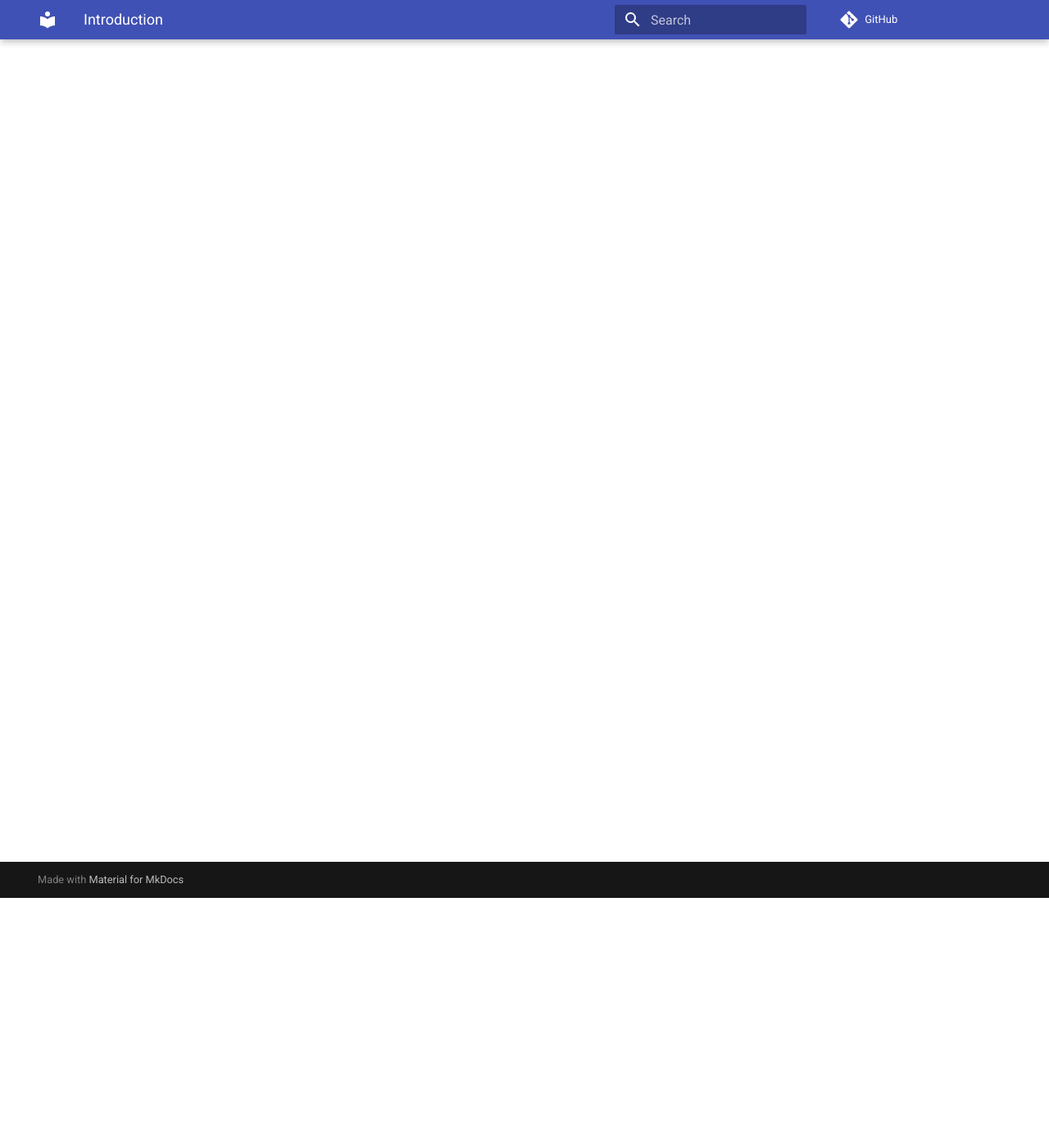
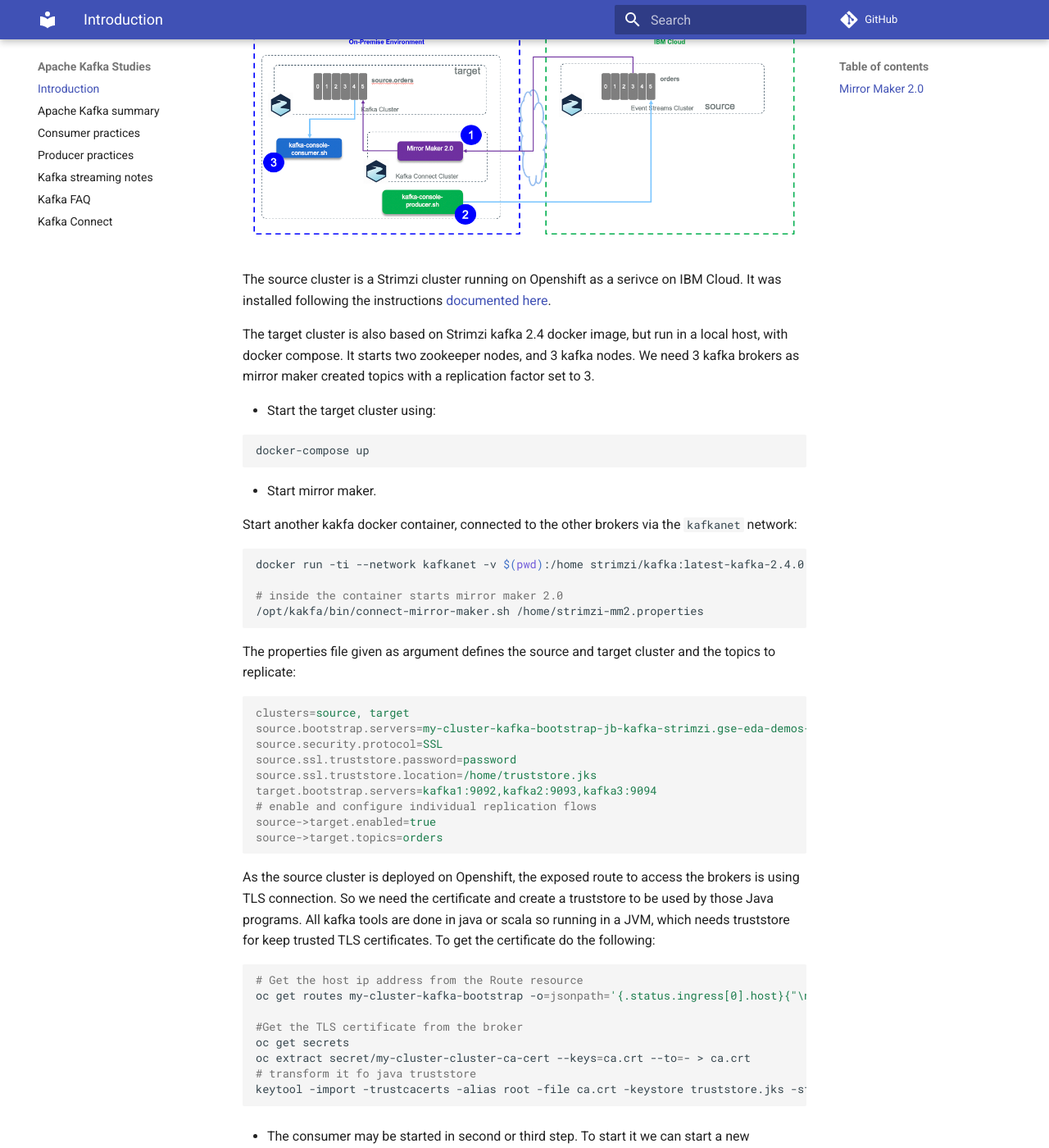
Before and after one commit to jbcodeforce/kafka-studies, an MkDocs documentation site: the page built from docs/index.md, in a window 1280 px wide and 1400 px high, scrolled down 305 px. Shown: the whole window at 82% size. Built offline with MkDocs 1.6.1 and Material for MkDocs 9.7.7, drawn with Linux system fonts in a browser that asks for light colours; comment, search, counter and statistics services are not loaded; some of the changed text lies outside the part shown.

Commit message:
MM2 update

````diff
--- a/docs/index.md
+++ b/docs/index.md
@@ -1 +1,84 @@
 # Apache Kafka Studies
+
+This repository regroup a set of deeper personal studies on kafka.
+
+## Mirror Maker 2.0
+
+The folder `mirror-maker-2` includes the scripts and configuration to support the following test:
+
+![](images/mm2-test1.png)
+
+The source cluster is a Strimzi cluster running on Openshift as a serivce on IBM Cloud. It was installed following the instructions [documented here](https://ibm-cloud-architecture.github.io/refarch-eda/deployments/strimzi/deploy/).
+
+The target cluster is also based on Strimzi kafka 2.4 docker image, but run in a local host, with docker compose. It starts two zookeeper nodes, and 3 kafka nodes. We need 3 kafka brokers as mirror maker created topics with a replication factor set to 3.
+
+* Start the target cluster using:
+
+```
+docker-compose up
+```
+
+* Start mirror maker.
+
+Start another kakfa docker container, connected to the other brokers via the `kafkanet` network:
+
+```shell
+docker run -ti --network kafkanet -v $(pwd):/home strimzi/kafka:latest-kafka-2.4.0 bash
+
+# inside the container starts mirror maker 2.0
+/opt/kakfa/bin/connect-mirror-maker.sh /home/strimzi-mm2.properties
+```
+
+The properties file given as argument defines the source and target cluster and the topics to replicate:
+
+```properties
+clusters=source, target
+source.bootstrap.servers=my-cluster-kafka-bootstrap-jb-kafka-strimzi.gse-eda-demos-fa9ee67c9ab6a7791435450358e564cc-0001.us-east.containers.appdomain.cloud:443
+source.security.protocol=SSL
+source.ssl.truststore.password=password
+source.ssl.truststore.location=/home/truststore.jks
+target.bootstrap.servers=kafka1:9092,kafka2:9093,kafka3:9094
+# enable and configure individual replication flows
+source->target.enabled=true
+source->target.topics=orders
+```
+
+As the source cluster is deployed on Openshift, the exposed route to access the brokers is using TLS connection. So we need the certificate and create a truststore to be used by those Java programs. All kafka tools are done in java or scala so running in a JVM, which needs truststore for keep trusted TLS certificates. To get the certificate do the following:
+
+```shell
+# Get the host ip address from the Route resource
+oc get routes my-cluster-kafka-bootstrap -o=jsonpath='{.status.ingress[0].host}{"\n"}'
+
+#Get the TLS certificate from the broker
+oc get secrets
+oc extract secret/my-cluster-cluster-ca-cert --keys=ca.crt --to=- > ca.crt
+# transform it fo java truststore
+keytool -import -trustcacerts -alias root -file ca.crt -keystore truststore.jks -storepass password -noprompt
+```
+
+* The consumer may be started in second or third step. To start it we can start a new container or use one of the running kafka container. Using the `Docker perspective` in Visual Code, we can get into a bash shell within the Kafka broker container. The local folder is mounted to `/home`. Then the script, `consumeFromLocal.sh` will get messages from the replicated topic: `source.orders`
+
+* Finally start the producer in another kafka broker shell
+
+```shell
+/home/produceToStrimzi.sh
+```
+
+For the second tests the source is Event Streams on IBM Cloud:
+
+![](images/mm2-test2.png)
+
+This time the producer and Mirror maker need to get the APIkey, so the mirror-maker.properties looks like:
+
+```properties
+clusters=source, target
+source.bootstrap.servers=broker-3-qnprtqnp7hnkssdz.kafka.svc01.us-east.eventstreams.cloud.ibm.com:9093,broker-1-qnprtqnp7hnkssdz.kafka.svc01.us-east.eventstreams.cloud.ibm.com:9093,broker-0-qnprtqnp7hnkssdz.kafka.svc01.us-east.eventstreams.cloud.ibm.com:9093,broker-5-qnprtqnp7hnkssdz.kafka.svc01.us-east.eventstreams.cloud.ibm.com:9093,broker-2-qnprtqnp7hnkssdz.kafka.svc01.us-east.eventstreams.cloud.ibm.com:9093,broker-4-qnprtqnp7hnkssdz.kafka.svc01.us-east.eventstreams.cloud.ibm.com:9093
+source.security.protocol=SASL_SSL
+source.ssl.protocol=TLSv1.2
+source.sasl.mechanism=PLAIN
+source.sasl.jaas.config=org.apache.kafka.common.security.plain.PlainLoginModule required username="token" password="985...";
+target.bootstrap.servers=kafka1:9092,kafka2:9093,kafka3:9094
+# enable and configure individual replication flows
+source->target.enabled=true
+source->target.topics=orders
+```
````
Also changed, not shown: docs/images/mm2-test1.png (added), docs/images/mm2-test2.png (added), 7 other files.
